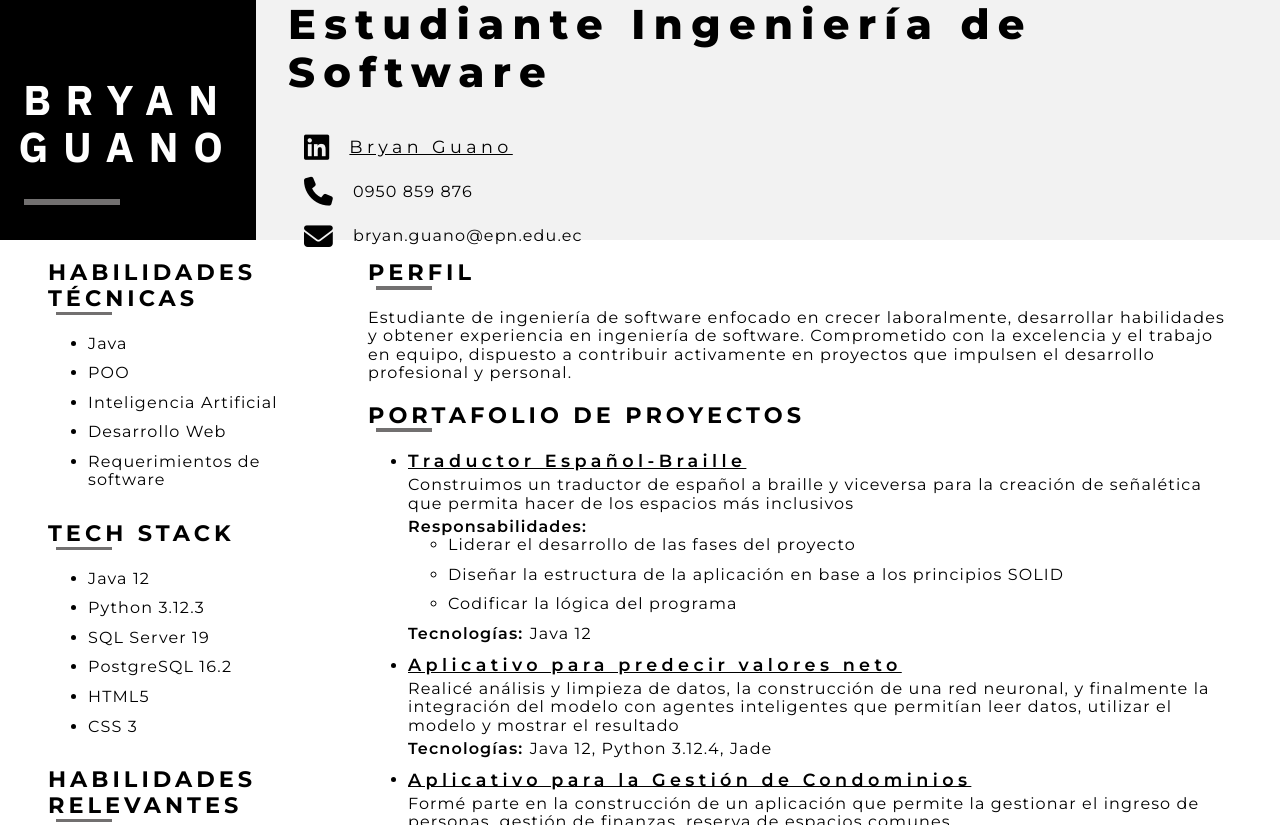
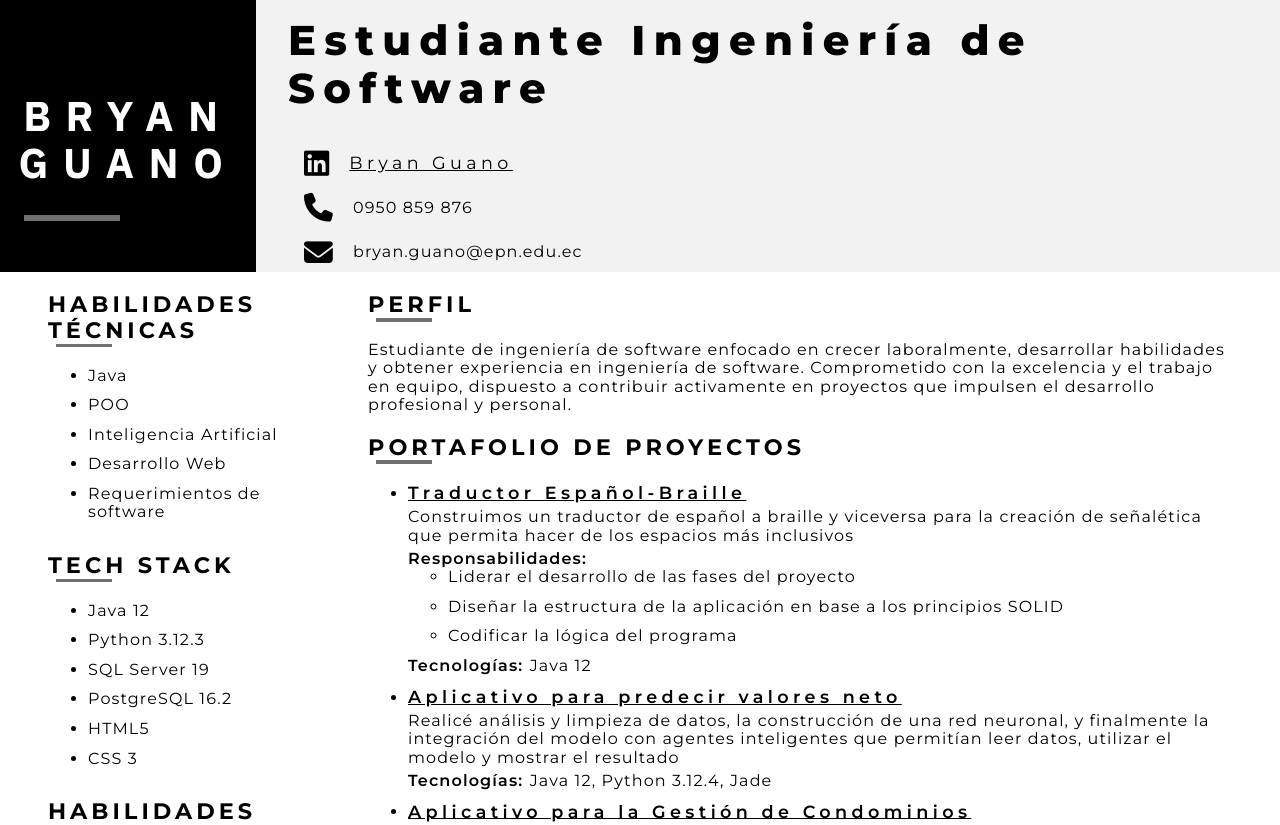
Before and after one commit to BryanGuano02/Curriculum-Vitae, a plain HTML site: page index.html in a window 1280 px wide. Shown: the top 825 px of the page. Drawn offline with Linux system fonts and the light colour scheme.

Commit message:
feat: edit header height

```diff
--- a/styles.css
+++ b/styles.css
@@ -15,7 +15,7 @@ header {
 
 #header-nombre {
     width: 20%;
-    height: 15em;
+    height: 17em;
     background: #000;
     display: flex;
     flex-direction: column;
@@ -25,7 +25,7 @@ header {
 
 #header-contacto {
     width: 80%;
-    height: 15em;
+    height: 17em;
     display: flex;
     flex-direction: column;
     justify-content: center;
```
